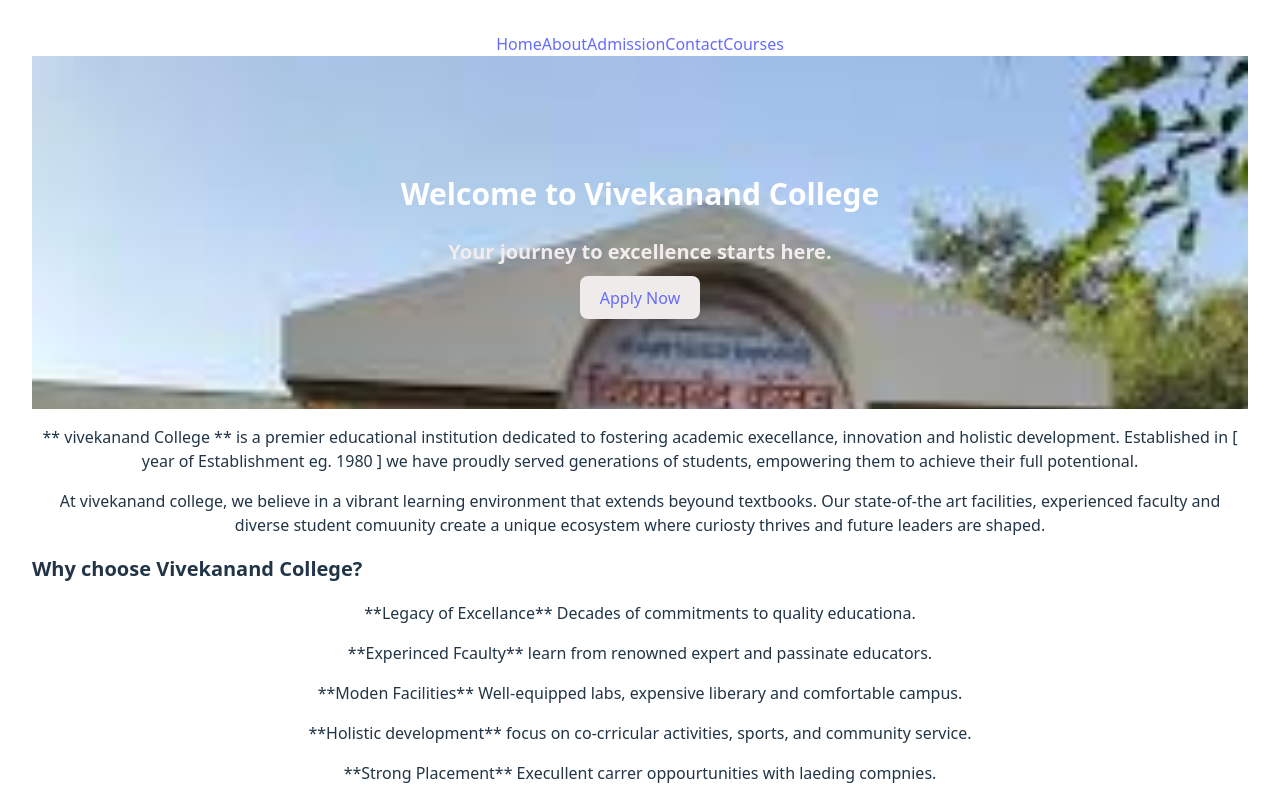
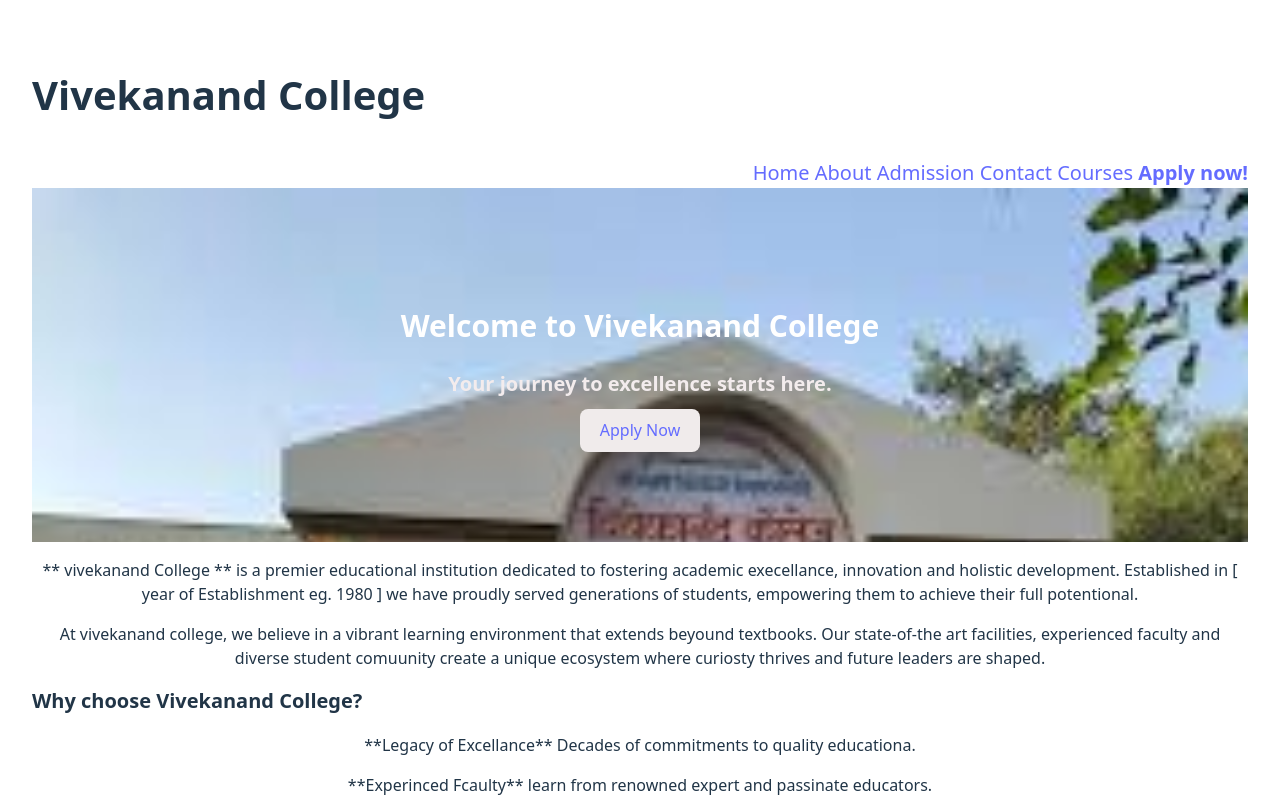
Before and after one commit to Pradyna8767/Deploy, a React (Vite) app: page / in a window 1280 px wide. Shown: the top 800 px of the page. Built offline with nearby package versions, Linux system fonts and the light colour scheme.

Commit message:
fourth commit

```diff
--- /dev/null
+++ b/src/components/Header.css
@@ -0,0 +1,9 @@
+#vivek {
+    text-align: left;
+    font-size: 40px;
+}
+
+#nav {
+    font-size: 20px;
+    text-align: right;
+}
--- a/src/components/Header.jsx
+++ b/src/components/Header.jsx
@@ -1,13 +1,18 @@
 import { Link } from "react-router-dom"
+import './Header.css'
 
 const Header = () => {
     return(
         <header >
-            <Link to="/">Home</Link>
-            <Link to="/aboutpage">About</Link>
-            <Link to="/admissionpage">Admission</Link>
-            <Link to="/contactpage">Contact</Link>
-            <Link to="/coursespage">Courses</Link>
+            <h2 id="vivek">Vivekanand College</h2>
+            <nav id="nav">
+                <Link to="/homepage"> Home </Link>
+                <Link to="/aboutpage"> About </Link>
+                <Link to="/admissionpage"> Admission </Link>
+                <Link to="/contactpage"> Contact </Link>
+                <Link to="/coursespage"> Courses </Link>
+                <Link to="/admissionpage"><b>Apply now!</b></Link>
+            </nav>
         </header>
     )
 }
--- a/src/pages/HomePage.jsx
+++ b/src/pages/HomePage.jsx
@@ -33,7 +33,7 @@ const HomePage = () => {
             <p>Explore our vibrant campus and state-of-the-art facilities designed to enhance your learning experience and personal growth.</p>
             <p>Ready to Explore our courses?</p>
 
-            <button id="explore">Explore Courses</button>
+            <button id="explore"><Link to='https://vivekanandcollege.ac.in'>Explore Courses</Link></button>
             <Footer/>
 
         </div>
```
